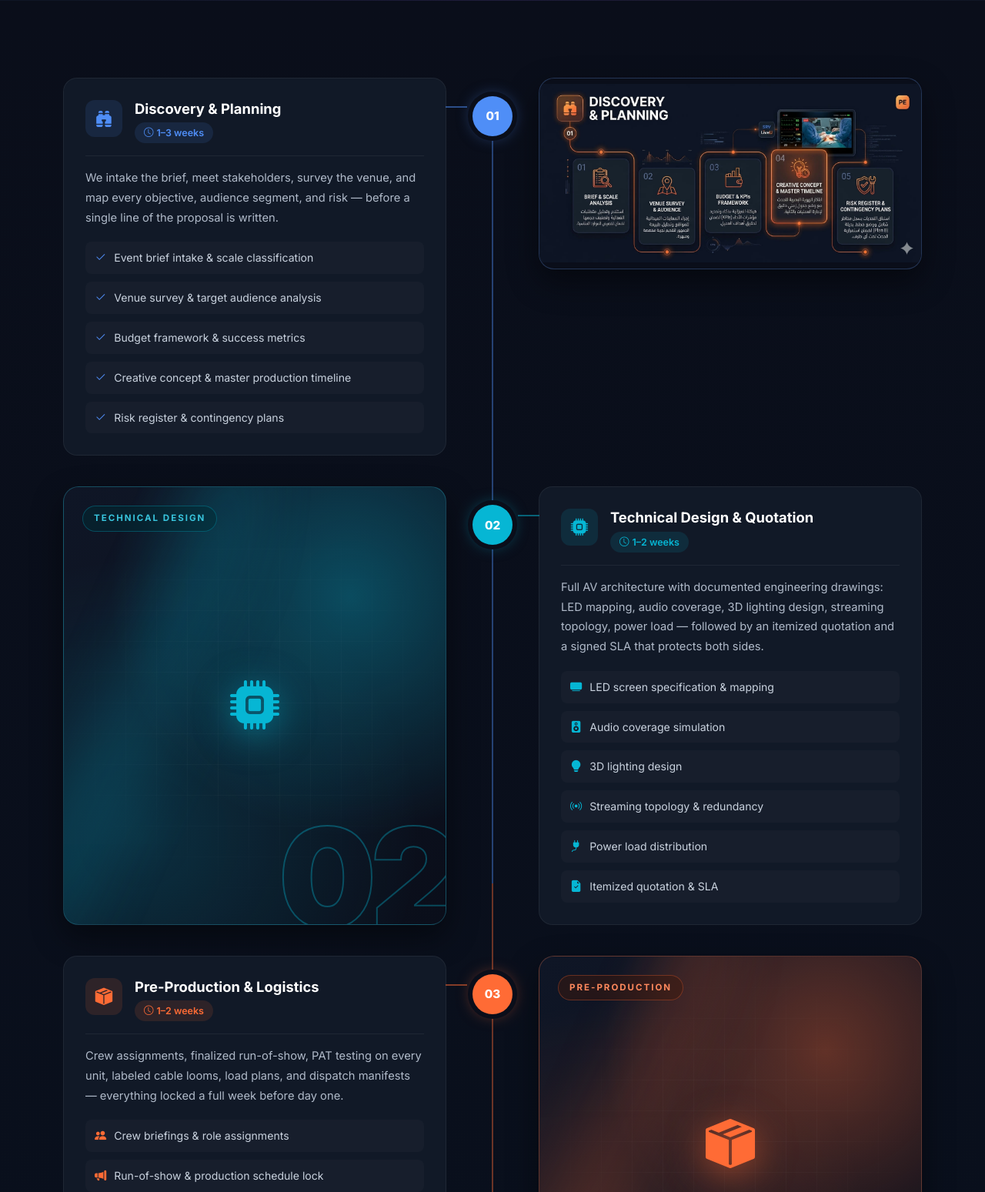
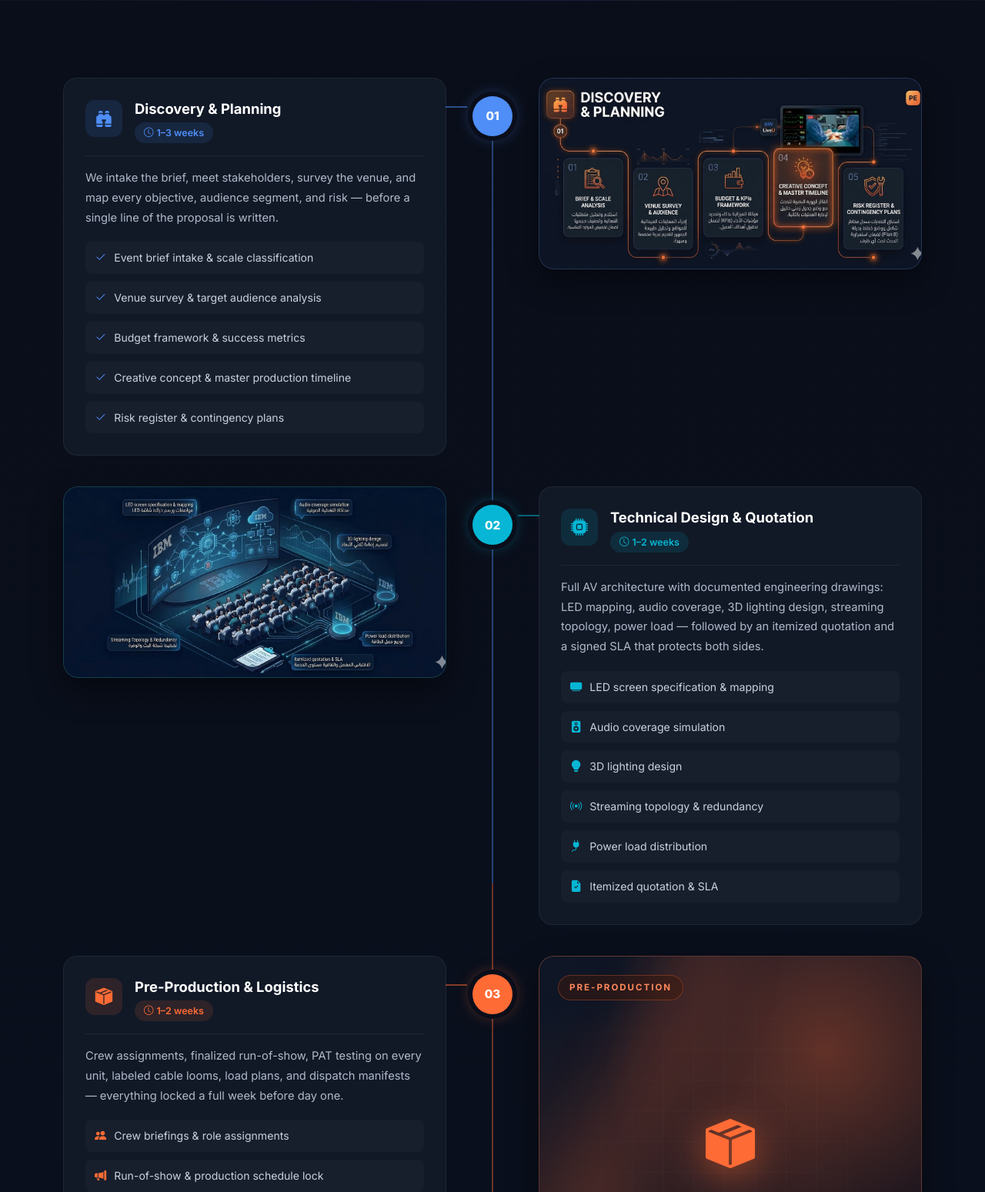
Before and after one commit to hemo143/Antigravity, a Django app: template templates/home/how_we_work.html in a window 1280 px wide. Shown: the part 908-2457 px from the top of the page at 77% size. Run offline with Django 4.2, Linux system fonts and the light colour scheme; the template is opened without the code that fills it, so the values that code supplies are empty.

Commit message:
Stages 01-02: fix cropping with higher-specificity rules + add Tech Design image
Cropping fix:
- New selector .hww-stage-with-visual .hww-stage-visual.hww-stage-visual-img
  has specificity (0,3,0) vs the previous (0,2,0) so 'height: auto',
  'min-height: 0', and 'aspect-ratio: 2/1' actually win
- Hide all overlay decorations (num, icon, tag, light) explicitly with !important
- Container now sized purely by the image's natural ratio

New asset:
- static/img/stages/02-technical-design.jpg (181 KB, optimized JPG)
- Stage 02 visual swaps the CSS panel for the designed Tech Design banner

Co-Authored-By: Claude Sonnet 4.6 <noreply@anthropic.com>

```diff
--- a/static/css/how-we-work.css
+++ b/static/css/how-we-work.css
@@ -723,29 +723,34 @@
 
 /* ══════════════════════════════════════════════
    STAGE VISUAL — image variant (custom-designed PNG)
-   Container respects the image's natural aspect ratio
+   Container respects the image's natural aspect ratio (2:1)
+   Selectors use parent + element to beat .hww-stage-with-visual .hww-stage-visual
 ══════════════════════════════════════════════ */
-.hww-stage-visual.hww-stage-visual-img {
+.hww-stage-with-visual .hww-stage-visual.hww-stage-visual-img,
+.hww-stage-with-visual.hww-stage-left .hww-stage-visual.hww-stage-visual-img,
+.hww-stage-with-visual.hww-stage-right .hww-stage-visual.hww-stage-visual-img {
     background: #0A0E1A;
-    align-items: stretch;
-    justify-content: stretch;
     padding: 0;
-    /* Match the actual image aspect (1500x735 ≈ 2:1).
-       Override the default 100% / 360px from .hww-stage-visual */
+    display: block;
+    /* Free the container from the card's height — image dictates aspect */
     height: auto;
     min-height: 0;
     aspect-ratio: 2 / 1;
+    overflow: hidden;
 }
 
 .hww-stage-visual.hww-stage-visual-img::before,
-.hww-stage-visual.hww-stage-visual-img > .hww-visual-light {
-    display: none;
+.hww-stage-visual.hww-stage-visual-img > .hww-visual-light,
+.hww-stage-visual.hww-stage-visual-img > .hww-visual-num,
+.hww-stage-visual.hww-stage-visual-img > .hww-visual-icon,
+.hww-stage-visual.hww-stage-visual-img > .hww-visual-tag {
+    display: none !important;
 }
 
 .hww-stage-visual.hww-stage-visual-img > img {
     width: 100%;
     height: 100%;
-    object-fit: contain;
+    object-fit: cover;
     object-position: center;
     display: block;
     border-radius: 19px;
@@ -757,9 +762,9 @@
 }
 
 @media (max-width: 768px) {
-    .hww-stage-visual.hww-stage-visual-img {
+    .hww-stage-with-visual .hww-stage-visual.hww-stage-visual-img {
+        aspect-ratio: 2 / 1;
+        height: auto;
         min-height: 0;
-        height: auto;
-        aspect-ratio: 2 / 1;
     }
 }
--- a/templates/home/how_we_work.html
+++ b/templates/home/how_we_work.html
@@ -163,11 +163,10 @@
                     <li><i class="bi bi-file-earmark-check-fill"></i> {% if LANGUAGE_CODE == 'ar' %}عرض مفصّل وعقد SLA{% else %}Itemized quotation & SLA{% endif %}</li>
                 </ul>
             </div>
-            <div class="hww-stage-visual">
-                <span class="hww-visual-num">02</span>
-                <i class="bi bi-cpu-fill hww-visual-icon"></i>
-                <span class="hww-visual-tag">{% if LANGUAGE_CODE == 'ar' %}التصميم التقني{% else %}Technical Design{% endif %}</span>
-                <span class="hww-visual-light"></span>
+            <div class="hww-stage-visual hww-stage-visual-img">
+                <img src="{% static 'img/stages/02-technical-design.jpg' %}"
+                     alt="{% if LANGUAGE_CODE == 'ar' %}التصميم التقني والعرض{% else %}Technical Design & Quotation{% endif %}"
+                     loading="lazy" width="1500" height="735">
             </div>
         </div>
 
```
Also changed, not shown: static/img/stages/02-technical-design.jpg (added).
